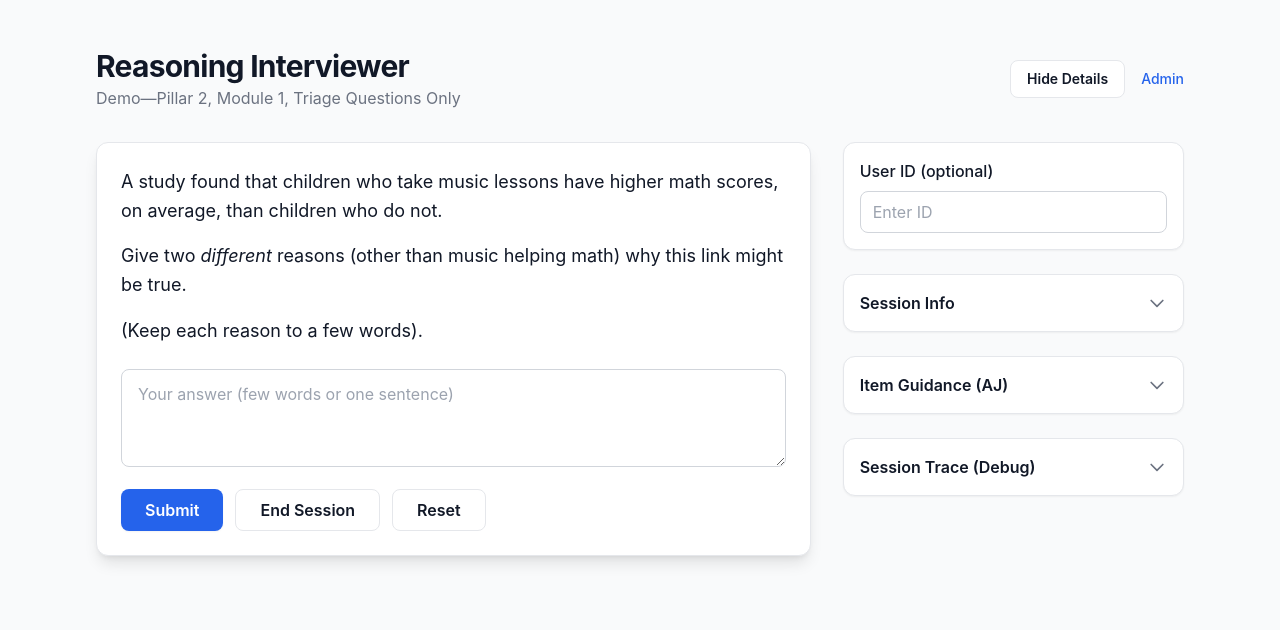
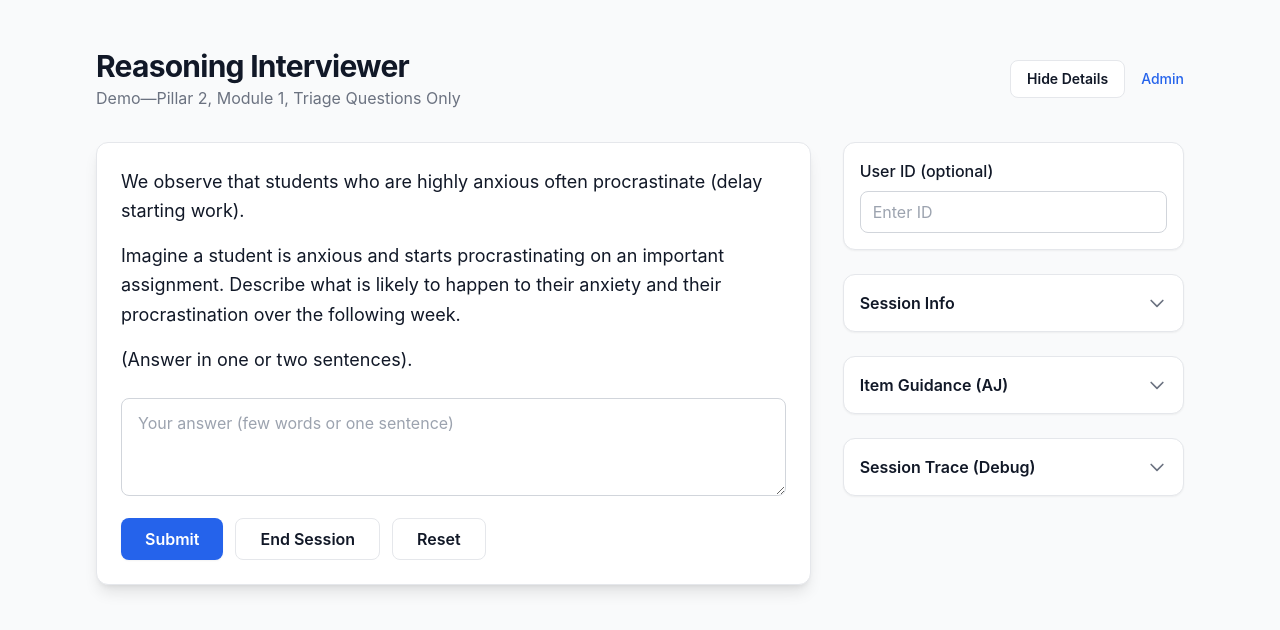
Before and after one commit to reasonbetter/tsdemo, a Next.js app: page / in a window 1280 px wide. Shown: the top 630 px of the page. Built offline with nearby package versions, Linux system fonts and the light colour scheme.

Commit message:
Update index.tsx

```diff
--- a/pages/index.tsx
+++ b/pages/index.tsx
@@ -35,7 +35,8 @@ export default function Home() {
   const [userIdInput, setUserIdInput] = useState("");
 
 
-  const initialItemId = bank.items[0]?.item_id;
+  const triageItems = bank.items.filter(it => it.band === 'Triage');
+  const initialItemId = triageItems[Math.floor(Math.random() * triageItems.length)]?.item_id;
   const [currentId, setCurrentId] = useState<string>(initialItemId);
 
   const [input, setInput] = useState("");
```
